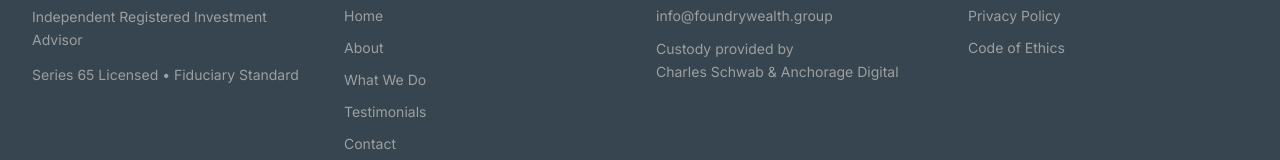
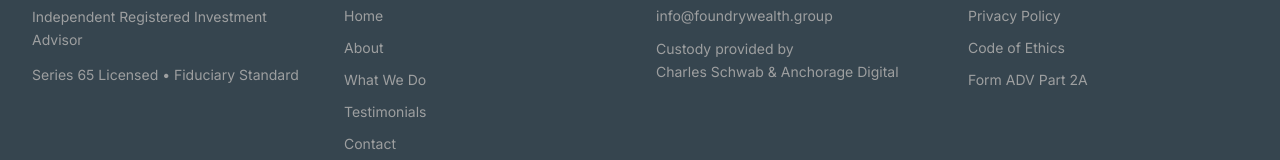
Before and after one commit to LDGUEST/Foundry-Wealth-Group-Website, a Next.js app: page / in a window 1280 px wide. Shown: the part 8391-8551 px from the top of the page. Built offline with nearby package versions, Linux system fonts and the light colour scheme; no server answers.

Commit message:
Add Form ADV Part 2A link to footer compliance section

```diff
--- a/components/Footer.tsx
+++ b/components/Footer.tsx
@@ -81,6 +81,16 @@ export default function Footer() {
                   Code of Ethics
                 </Link>
               </li>
+              <li>
+                <a
+                  href="/Foundry_Wealth_Group_ADV_Part_2A.pdf"
+                  target="_blank"
+                  rel="noopener noreferrer"
+                  className="text-steel/90 hover:text-white transition-colors text-sm block"
+                >
+                  Form ADV Part 2A
+                </a>
+              </li>
             </ul>
           </div>
         </div>
```
